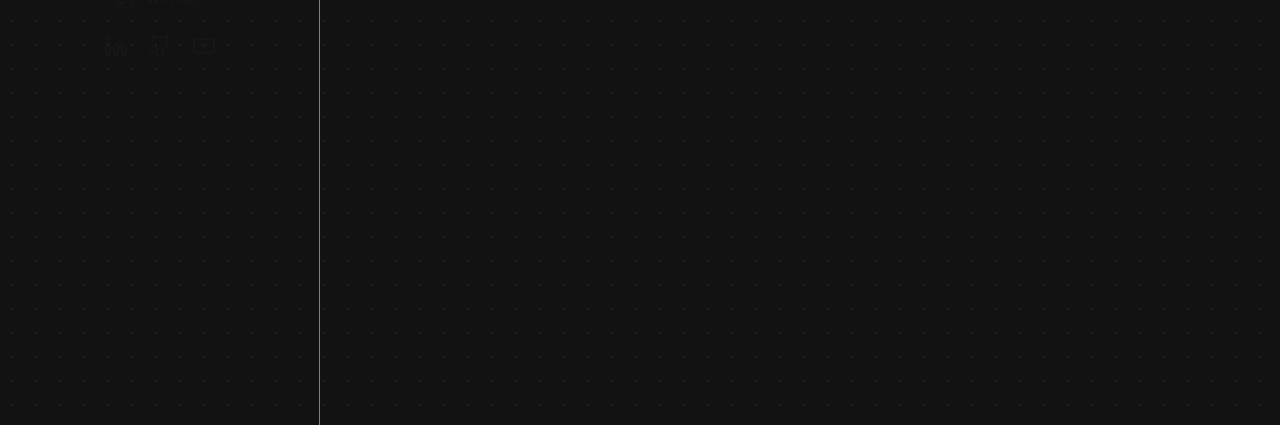
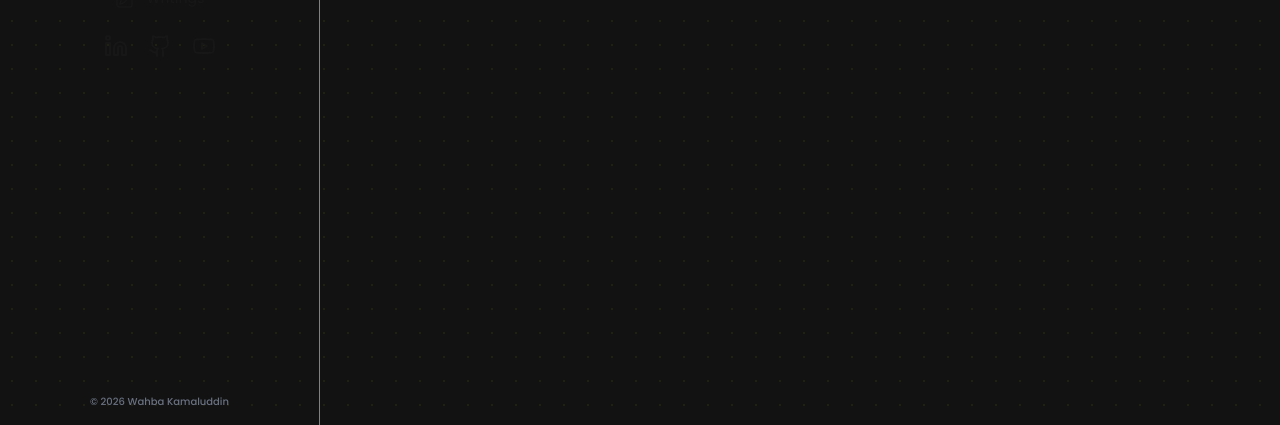
Before and after one commit to wahbakamaluddin/blog1, a Next.js app: page / in a window 1280 px wide. Shown: the part 375-800 px from the top of the page. Built offline with nearby package versions, Linux system fonts and the light colour scheme.

Commit message:
Add copyright

```diff
--- a/app/ui/sidenav/sidenav.tsx
+++ b/app/ui/sidenav/sidenav.tsx
@@ -13,13 +13,12 @@ export default function SideNav() {
         transition={{ type: 'spring', stiffness: 80, damping: 20 }}
         className="h-full"
         >
-        <div className="flex flex-col justify-center items-center md:hidden h-full">
-            <div>
-                <NavLinks />
+            <div className="flex flex-col justify-center items-center md:hidden h-full">
+                <div>
+                    <NavLinks />
+                </div>
             </div>
-        </div>
-        <div className='flex justify-end hidden md:block'>
-            <div className="flex-col h-full items-center justify-start p-4 gap-3 flex">
+            <div className="hidden md:flex flex-col h-full items-center justify-start p-4 gap-3 flex">
                 <div className='pt-20 hidden md:block'>
                     <Image
                     src="/profile1.jpeg"
@@ -43,8 +42,11 @@ export default function SideNav() {
                 <div className="">
                     <SocMedIcons />
                 </div>
+                <div className='h-full flex flex-col justify-end'>
+                    <p className="text-[10px] text-gray-500">© 2026 Wahba Kamaluddin</p>
+                </div>
             </div>
-        </div>
+
         </motion.div>
     )
 }
```
